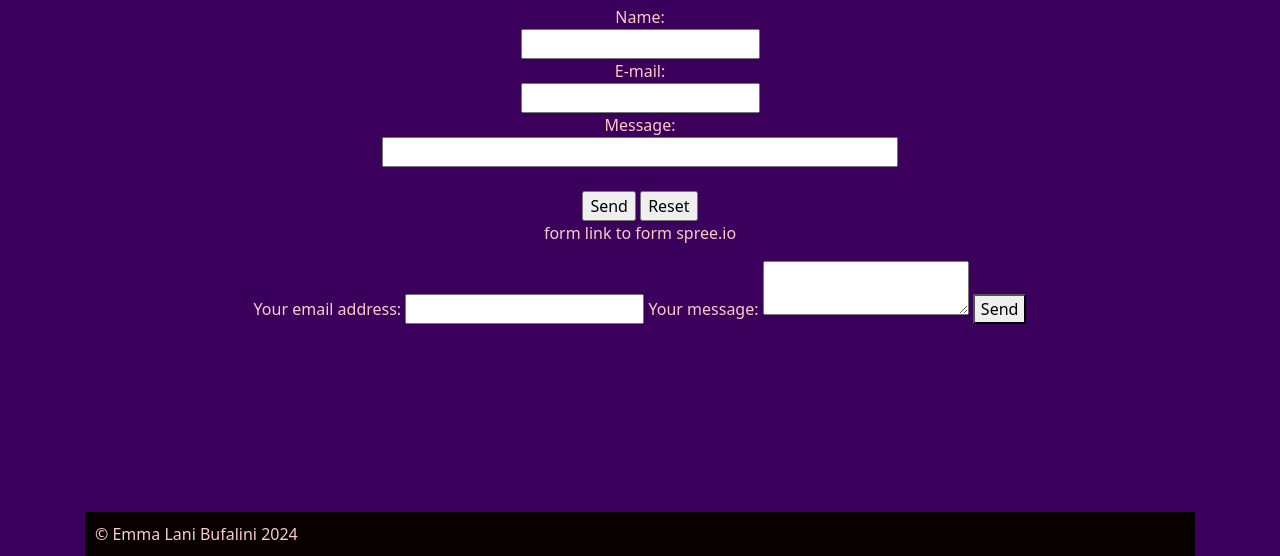
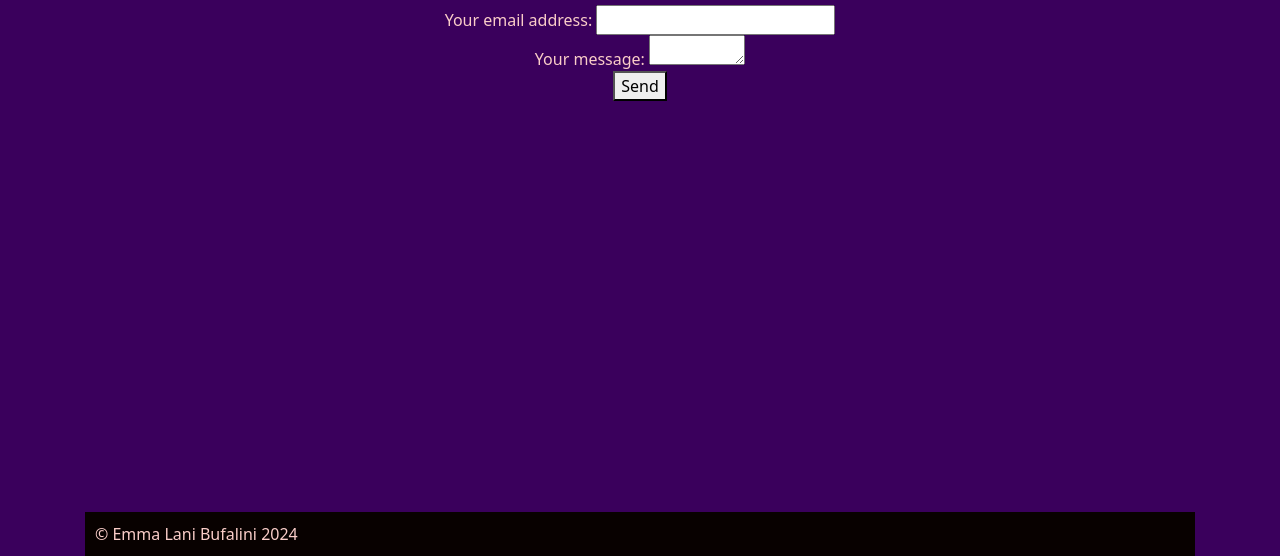
Before and after one commit to Emmalani3/homepage, a plain HTML site: page contact.html in a window 1280 px wide. Shown: the part 294-850 px from the top of the page. Drawn offline with nearby package versions, Linux system fonts and the light colour scheme.

Commit message:
Update contact.html

```diff
--- a/contact.html
+++ b/contact.html
@@ -55,27 +55,18 @@
             <a href = "mailto:emma.bufalini@gmail.com">Emma.Bufalini@gmail.com</a>
         </h1>
 
-        <form action="mailto:emma.bufalini@gmail.com" method="post" enctype="text/plain">
-            Name:<br>
-        <input type="text" name="name"><br>
-            E-mail:<br>
-        <input type="text" name="mail"><br>
-            Message:<br>
-        <input type="text" name="Message" size="50" ><br><br>
-        <input type="submit" value="Send">
-        <input type="reset" value="Reset">
-        </form>
-        <p>form link to form spree.io</p>
 
         <form action="https://formspree.io/f/mjkwbbjn" method="POST">
           <label>
             Your email address:
             <input type="email" name="email">
           </label>
+            <br>
           <label>
             Your message:
-            <textarea name="message"></textarea>
+            <textarea style="width: 30%; height:30px;" name="message"></textarea>
           </label>
+            <br>
           <!-- your other form fields go here -->
           <button type="submit">Send</button>
         </form>
```
